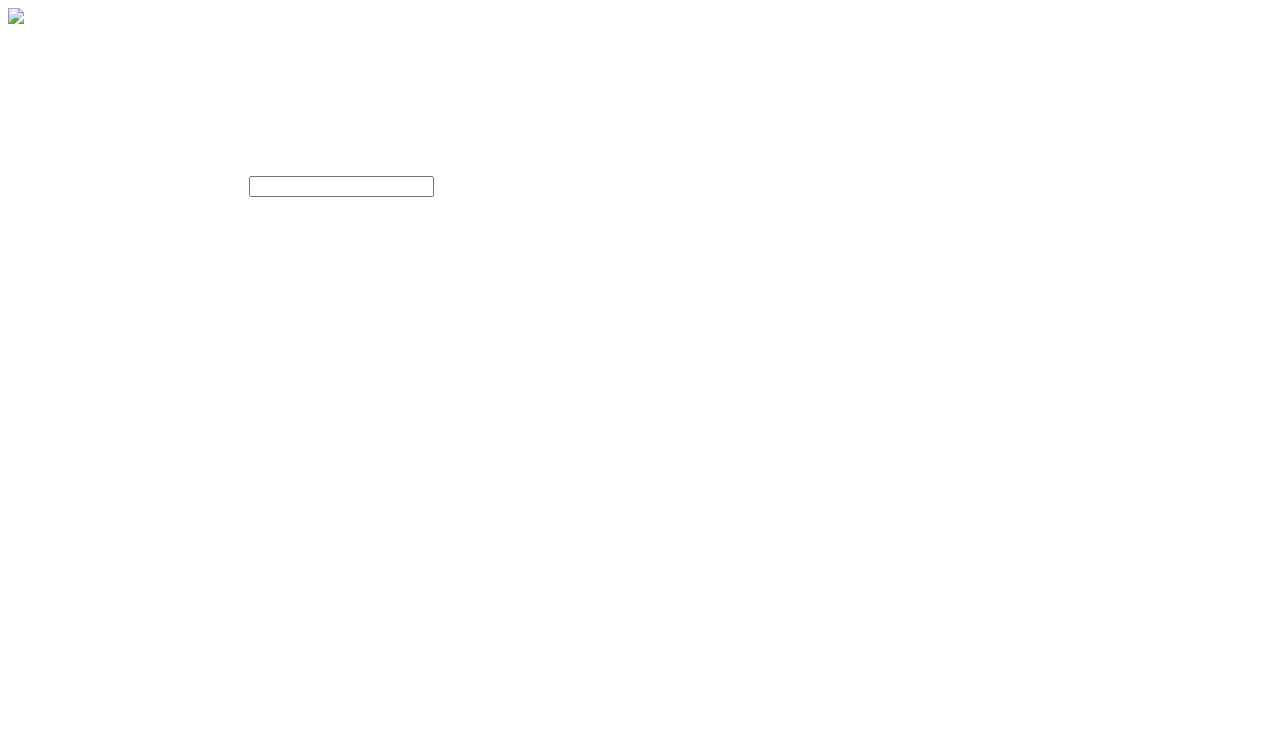
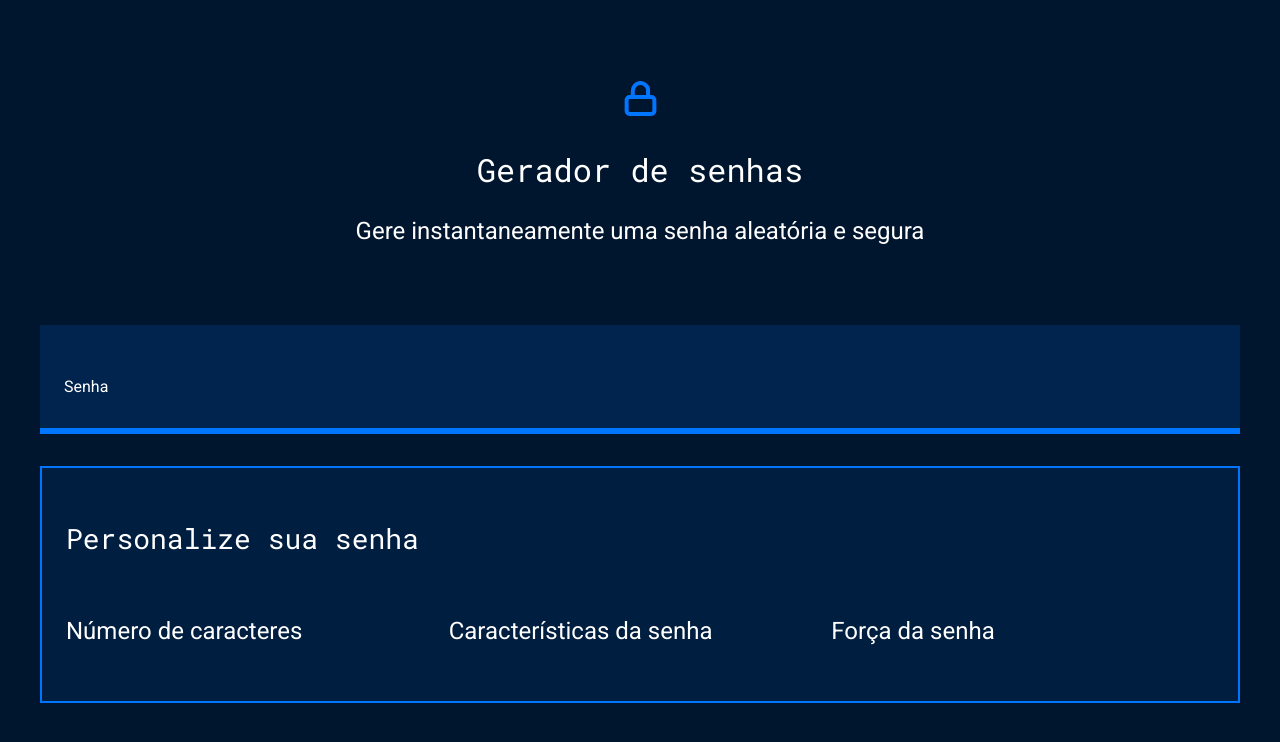
Before and after one commit to tatuxr/gerados-de-senhas, a plain HTML site: page index.html in a window 1280 px wide. Drawn offline with Linux system fonts and the light colour scheme.

Commit message:
conteudo novo mine

```diff
--- a/index.html
+++ b/index.html
@@ -4,21 +4,36 @@
 <head>
     <meta charset="UTF-8">
     <meta name="viewport" content="width=device-width, initial-scale=1.0">
-    <title>Geraodr de Senhas</title>
+    <title>Gerador de senha</title>
     <link rel="stylesheet" href="style.css">
 </head>
 
 <body>
     <section class="conteudo">
-            <div class="conteudo-titulo">
-        <img src="unclock.svg" alt="cadeado fachado">
-        <h2 class="titulo-principal">Gerador de Senha</h2>
-        <h3 class="titulo-secundario">Gere instanteamente uma senha aleatoria e segura</h3>
+        <div class="conteudo-titulo">
+            <img src="unlock.svg" alt="cadeado fechado">
+            <h2 class="titulo-principal">Gerador de senhas</h2>
+            <h3 class="titulo-secundario">Gere instantaneamente uma senha aleatória e segura</h3>
+        </div>
+        <div class="conteudo-senha">
+            <label for="senha">Senha</label>
+            <input name="senha" type="text" id="campo-senha">
+        </div>
+        <div class="parametro">
+            <h3 class="parametro-titulo">Personalize sua senha</h3>
+            <div class="parametro-coluna__senha">
+                <div class="parametro-senha">
+                    <h4 class="parametro-senha__titulo">Número de caracteres</h4>
+                </div>
+                <div class="parametro-senha">
+                    <h4 class="parametro-senha__titulo">Características da senha</h4>
+                </div>
+                <div class="parametro-senha">
+                    <h4 class="parametro-senha__titulo">Força da senha</h4>
+                </div>
             </div>
-            <div> class="conteudo-senha">
-                <label for="senha">Senha</label>
-                <input name="senha" type="text" id="campo-senha">
-            </div>
+        </div>
     </section>
-    </body>
+</body>
+
 </html>
--- a/style.css
+++ b/style.css
@@ -1,4 +1,4 @@
-@import url('https://fonts.googleapis.com/css2?family=Quicksand:wght@300..700&display=swap');
+@import url('https://fonts.googleapis.com/css2?family=Roboto&family=Roboto+Mono&display=swap');
 
 :root{
     --branco: white;
@@ -6,21 +6,87 @@
     --fundo-senha: #00244D;
     --fundo-texto: #001E40;
     --borda: #0075FF;
-    --Quicksand: 'Quicksand', sans-serif;
-    --Quicksand: 'Quicksand',monospace;
+    --roboto: 'Roboto', sans-serif;
+    --roboto-mono: 'Roboto Mono', monospace;
+}
 
+*{
+    font-weight: 400;
 }
+
 body{
     color: var(--branco);
-    blackground-color: var(--cor-de-fundo);
-    font-family: var(--Quicksand);
+    background-color: var(--cor-de-fundo);
+    font-family: var(--roboto);
 }
 
 .titulo-principal{
-    font-family: var(--Quicksand);
+    font-family: var(--roboto-mono);
     font-size: 32px;
 }
 
 .titulo-secundario{
     font-size: 24px;
 }
+
+.conteudo-titulo{
+    text-align: center;
+    margin-top: 80px;
+}
+
+.conteudo-senha{
+    margin-top: 80px;
+    background: var(--fundo-senha);
+    padding: 24px;
+    border-bottom: 6px solid var(--borda);
+}
+
+#campo-senha{
+    background-color: var(--fundo-senha);
+    border: none;
+    color: var(--branco);
+    font-family: var(--roboto-mono);
+    font-size: 40px;
+    width: 70%;
+}
+
+#campo-senha:focus{
+    outline: none;
+}
+
+.conteudo{
+    max-width: 1200px;
+    margin: 0 auto;
+}
+
+.parametro{
+    background-color: var(--fundo-texto);
+    border: 2px solid var(--borda);
+    margin-top: 32px;
+    padding: 24px;
+}
+
+.parametro-titulo{
+    font-family: var(--roboto-mono);
+    font-size: 28px;
+}
+
+.parametro-senha__titulo{
+    font-size:24px;
+}
+
+.parametro-coluna__senha{
+    display: flex;
+    flex-direction: column;
+    justify-content: center;
+}
+.parametro-senha{
+    width: 50%;
+    margin: 0 auto;
+}
+
+@media screen and (min-width: 768px) {
+    .parametro-coluna__senha{
+        flex-direction: row;
+    }
+}
```
